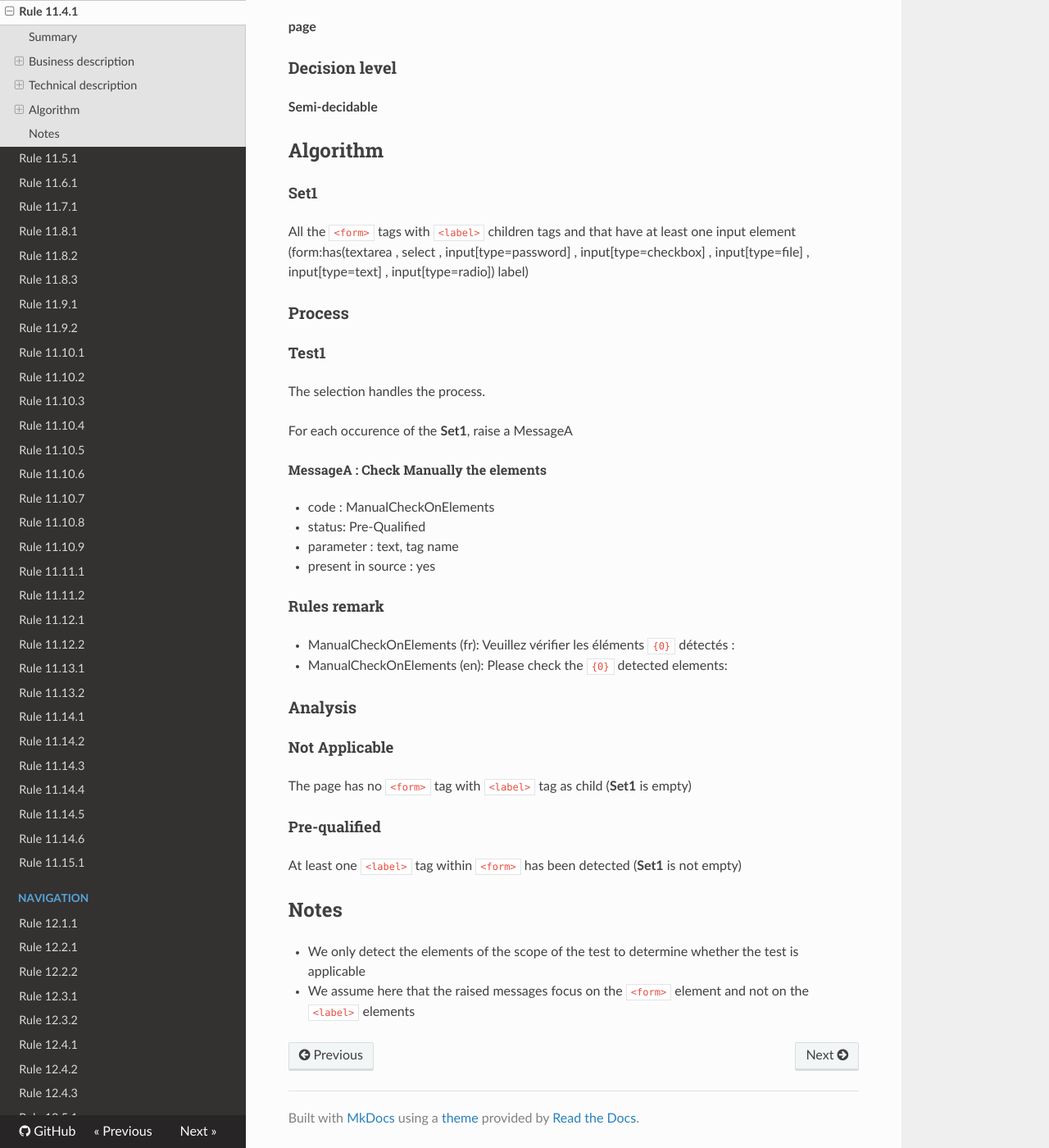
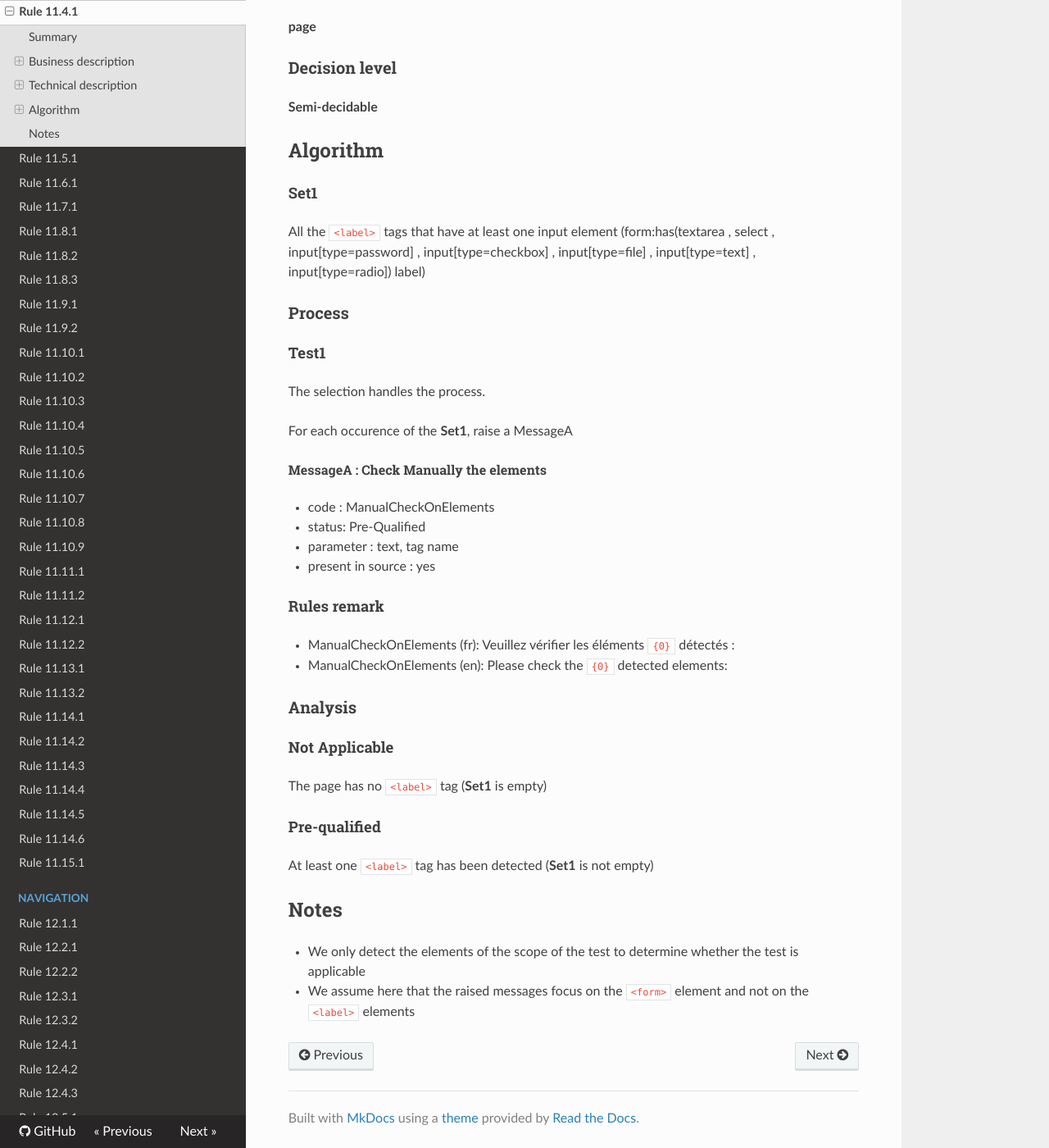
Before and after one commit to Tanaguru/RGAA3-2016, an MkDocs documentation site: the page built from docs/Rule-11-4-1.md, in a window 1280 px wide and 1400 px high, scrolled down 822 px. Shown: the whole window at 82% size. Built offline with MkDocs 1.6.1, drawn with Linux system fonts in a browser that asks for light colours; nearby versions of some CDN libraries; old or Windows-style settings are respelled for this version of MkDocs.

```diff
--- a/docs/Rule-11-4-1.md
+++ b/docs/Rule-11-4-1.md
@@ -36,7 +36,7 @@ Dans chaque formulaire, chaque <a href="http://references.modernisation.gouv.fr/
 
 #### Set1
 
-All the `<form>` tags with `<label>` children tags and that have at least one input element (form:has(textarea , select , input[type=password] , input[type=checkbox] , input[type=file] , input[type=text] , input[type=radio]) label)
+All the `<label>` tags that have at least one input element (form:has(textarea , select , input[type=password] , input[type=checkbox] , input[type=file] , input[type=text] , input[type=radio]) label)
 
 ### Process
 
@@ -62,11 +62,11 @@ For each occurence of the **Set1**, raise a MessageA
 
 #### Not Applicable
 
-The page has no `<form>` tag with `<label>` tag as child (**Set1** is empty)
+The page has no `<label>` tag (**Set1** is empty)
 
 #### Pre-qualified
 
-At least one `<label>` tag within `<form>` has been detected (**Set1** is not empty)
+At least one `<label>` tag has been detected (**Set1** is not empty)
 
 ## Notes
 
```
Also changed, not shown: docs/Rule-11-5-1.md (+3 -3 lines).
